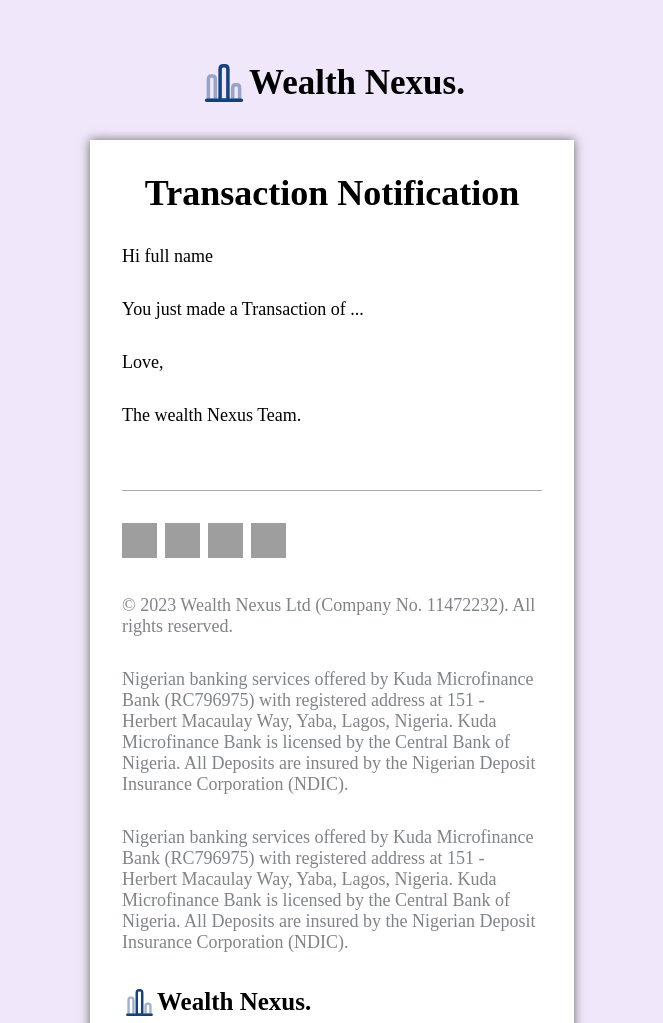
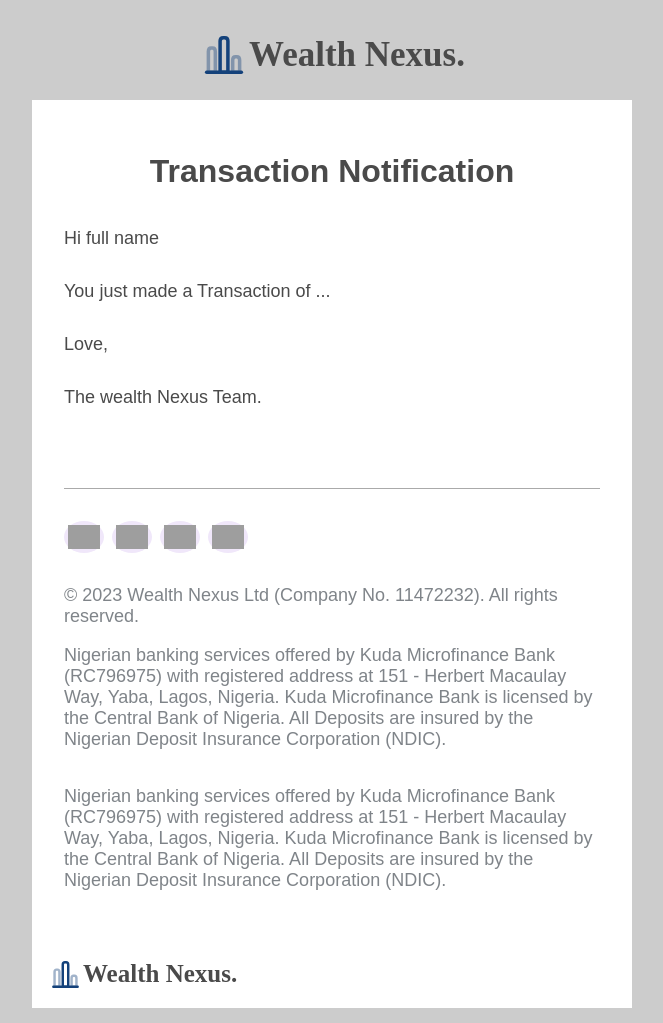
Before and after one commit to PCollinx/template, a plain HTML site: page index.html in a window 1280 px wide. Shown: the top 1023 px of the page, without its empty margins (308-971 px from the left). Drawn offline with Linux system fonts and the light colour scheme; grey boxes are pictures that could not be loaded.

Commit message:
quick fix

```diff
--- a/index.html
+++ b/index.html
@@ -1,29 +1,48 @@
-<!DOCTYPE html>
-<html lang="en">
+<!DOCTYPE html PUBLIC "-//W3C//DTD XHTML 1.0 Transitional//EN" "http://www.w3.org/TR/xhtml1/DTD/xhtml1-transitional.dtd">
+<html xmlns="http://www.w3.org/1999/xhtml">
 <head>
-    <meta charset="UTF-8">
+	<meta http-equiv="Content-Type" content="text/html; charset=utf-8" />
+	<meta http-equiv="X-UA-Compatible" content="IE=edge" />
 	<meta name="viewport" content="width=device-width, initial-scale=1.0">
-    <title>Email Template</title>
-</head>
-
+	<title>HTML Email</title>
 	<style type="text/css">
-@import url('https://fonts.googleapis.com/css2?family=Lato:wght@400;900&display=swap');
-* {
+		body {
 			margin: 0;
-	border: 0;
+			background-color: #cccccc;
+		}
+		table {
+			border-spacing: 0;
+		}
+		td {
 			padding: 0;
 		}
-body {
-    font-size: 18px;
-    background-color: #f0e7fa;
-    max-width: 700px;
+		img {
+			border: 0;
+		}
+
+        .wrapper {
+            width: 100%;
+            table-layout: fixed;
+            background-color: #cccccc;
+            padding: 10px 0 40px 0;
+        }
+
+        .main {
             margin: 0 auto;
-    padding: 2%;
+            width: 100%;
+            max-width: 600px;
+            background-color: #fff;
+            border-spacing: 0;
+            font-family: sans-serif;
+            color: #4a4a4a;
         }
+
         .title {
-    margin-top: 2rem;
+            text-align: center;
+            padding: 20px;
             display: flex;
             justify-content: center;
+            align-items: center;
 
         }
 
@@ -31,6 +50,7 @@ body {
             display: flex;
             flex-direction: row;
             align-items: center;
+            justify-content: center;
         }
 
         .logo-icon {
@@ -40,27 +60,15 @@ body {
             width: 50px;
             height: 50px;
         }
-.logo-icon-2 {
-    width: 35px;
-    height: 35px;
-}
-
         .logo-name {
             font-size: 35px;
             font-weight: 900;
             white-space: nowrap;
             font-family: 'Merriweather', serif;
         }
-.logo-name-2 {
-    font-size: 25px;
-}
-
-.main {
+        .header {
             background-color: #fff;
-    box-shadow: 0 0 10px #666;
-    width: 60%;
-    margin: 2rem auto;
-    padding: 2rem 2rem 4rem 2rem;
+            padding: 2rem;
 
             display: flex;
             flex-direction: column;
@@ -69,9 +77,9 @@ body {
         .notif {
             display: flex;
             flex-direction: column;
-    gap: 2rem;
+
+            padding-bottom: 4rem;
             border-bottom: 1px solid #aaa;
-    padding-bottom: 4rem;
         }
         .notif h1 {
             text-align: center;
@@ -79,7 +87,26 @@ body {
 
         .notif p {
             font-size: 18px;
+            margin-block: 1rem;
         }
+
+        .socials a {
+            padding: 4px;
+            background-color: #f0e7fa;
+            border-radius: 50%;
+        }
+
+        .logo-icon-2 {
+            width: 35px;
+            height: 35px;
+        }
+
+
+        .logo-name-2 {
+            font-size: 25px;
+        }
+
+
 
         .socials {
             display: flex;
@@ -92,19 +119,17 @@ body {
         .content {
             display: flex;
             flex-direction: column;
-    gap: 2rem;
             font-size: 18px;
             color: rgba(73, 80, 87, .7);
         }
         .content-details {
             display: flex;
             flex-direction: column;
-    gap: 2rem;
         }
 
+        /* Media Query */
+
 		@media screen and (max-width: 600px) {
-    .mine {
-    }
 
             .logo-icon {
                 width: 35px;
@@ -114,7 +139,7 @@ body {
                 width: 25px;
                 height: 25px;
             }
-    .main {
+            .header {
                 width: 75%;
             }
             .notif {
@@ -127,9 +152,11 @@ body {
             .notif p {
                 font-size: 16px;
             }
-    .socials {
+
+            /* .socials {
                 gap: 5px;
-    }
+            } */
+
             .content {
                 gap: 1.5rem;
                 font-size: 16px;
@@ -143,21 +170,39 @@ body {
             .logo-name-2 {
                 font-size: 20px;
             }
+
 		}
-
-
 	</style>
+</head>
 
 
 <body>
-    <div class="title">
+    <center class="wrapper">
+
+        <table class="main" align="center">
+
+             <!-- LOGO  -->
+
+            <tr>
+                <td>
+                    <table width="100%" style="background-color: #cccccc; border: none; ">
+                        <tr>
+                            <td class="title">
                                 <div class="logotype">
                                     <svg class="logo-icon" viewBox="-2.4 -2.4 28.80 28.80" fill="none" xmlns="http://www.w3.org/2000/svg" transform="matrix(1, 0, 0, 1, 0, 0)"><g id="SVGRepo_bgCarrier" stroke-width="0"></g><g id="SVGRepo_tracerCarrier" stroke-linecap="round" stroke-linejoin="round"></g><g id="SVGRepo_iconCarrier"> <path d="M2 22H22" stroke="#14427b" stroke-width="2.016" stroke-miterlimit="10" stroke-linecap="round" stroke-linejoin="round"></path> <path d="M9.75 4V22H14.25V4C14.25 2.9 13.8 2 12.45 2H11.55C10.2 2 9.75 2.9 9.75 4Z" stroke="#14427b" stroke-width="2.016" stroke-linecap="round" stroke-linejoin="round"></path> <path opacity="0.4" d="M3 10V22H7V10C7 8.9 6.6 8 5.4 8H4.6C3.4 8 3 8.9 3 10Z" stroke="#14427b" stroke-width="2.016" stroke-linecap="round" stroke-linejoin="round"></path> <path opacity="0.4" d="M17 15V22H21V15C21 13.9 20.6 13 19.4 13H18.6C17.4 13 17 13.9 17 15Z" stroke="#14427b" stroke-width="2.016" stroke-linecap="round" stroke-linejoin="round"></path> </g></svg>
                                     <span class="logo-name">Wealth Nexus.</span>
                                 </div>
-    </div>
+                            </td>
+                        </tr>
+                    </table>
+                </td>
+            </tr>
 
-    <div class="main">
+            <tr>
+                <td>
+                    <table width="100%">
+                        <tr>
+                            <td class="header">
                                 <div class="notif">
                                     <h1>Transaction Notification</h1>
                                     <p>Hi <span>full name</span></p>
@@ -165,23 +210,61 @@ body {
                                     <p>Love,</p>
                                     <p>The wealth Nexus Team.</p>
                                 </div>
-        <div class="socials">
-            <li><a href=""><img width="35px" height="35px" src="https://firebasestorage.googleapis.com/v0/b/vote-component.appspot.com/o/facebook.png?alt=media&token=831fb175-7028-4f50-addb-51cf67e6917e" alt=""></a></li>
-            <li><a href=""><img width="35px" height="35px" src="https://firebasestorage.googleapis.com/v0/b/vote-component.appspot.com/o/instagram.png?alt=media&token=4f779945-6afa-48bc-b77a-d4df6bc1aa58"alt=""></a></li>
-            <li><a href=""><img width="35px" height="35px" src="https://firebasestorage.googleapis.com/v0/b/vote-component.appspot.com/o/whatsapp-svgrepo-com.svg?alt=media&token=f2699821-b074-4f27-97b3-00bc94ac737b" alt=""></a></li>
-            <li><a href=""><img width="35px" height="35px" src="https://firebasestorage.googleapis.com/v0/b/vote-component.appspot.com/o/twitter.png?alt=media&token=51cb6c50-a69a-4fe5-8f82-903b4d55e17b" alt=""></a></li>
-        </div>
-        <div class="content">
+                            </td>
+                        </tr>
+                    </table>
+                </td>
+            </tr>
+
+<!--  social media -->
+
+            <tr>
+                <td>
+                    <table width="100%" style="padding-left: 2rem;">
+                        <tr>
+                            <td class="socials">
+                                <a href=""><img width="32" src="https://firebasestorage.googleapis.com/v0/b/vote-component.appspot.com/o/facebook.png?alt=media&token=831fb175-7028-4f50-addb-51cf67e6917e" alt=""></a>
+                                <a href=""><img width="32" src="https://firebasestorage.googleapis.com/v0/b/vote-component.appspot.com/o/instagram.png?alt=media&token=4f779945-6afa-48bc-b77a-d4df6bc1aa58"alt=""></a>
+                                <a href=""><img width="32" src="https://firebasestorage.googleapis.com/v0/b/vote-component.appspot.com/o/whatsapp-svgrepo-com.svg?alt=media&token=f2699821-b074-4f27-97b3-00bc94ac737b" alt=""></a>
+                                <a href=""><img width="32" src="https://firebasestorage.googleapis.com/v0/b/vote-component.appspot.com/o/twitter.png?alt=media&token=51cb6c50-a69a-4fe5-8f82-903b4d55e17b" alt=""></a>
+                            </td>
+                        </tr>
+
+                    </table>
+                </td>
+            </tr>
+
+            <tr>
+                <td>
+                    <table width="100%" style="padding: 2rem;">
+                        <tr>
+                            <td class="content">
                                 <div class="copyright"> &copy;  2023 Wealth Nexus Ltd (Company No. 11472232). All rights reserved.</div>
                                 <div class="content-details">
                                     <p>Nigerian banking services offered by Kuda Microfinance Bank (RC796975) with registered address at 151 - Herbert Macaulay Way, Yaba, Lagos, Nigeria. Kuda Microfinance Bank is licensed by the Central Bank of Nigeria. All Deposits are insured by the Nigerian Deposit Insurance Corporation (NDIC).</p>
                                     <p>Nigerian banking services offered by Kuda Microfinance Bank (RC796975) with registered address at 151 - Herbert Macaulay Way, Yaba, Lagos, Nigeria. Kuda Microfinance Bank is licensed by the Central Bank of Nigeria. All Deposits are insured by the Nigerian Deposit Insurance Corporation (NDIC).</p>
                                 </div>
-        </div>
-        <div class="logotype">
+                            </td>
+                        </tr>
+                    </table>
+                </td>
+            </tr>
+
+            <tr>
+                <td>
+                    <table style="padding: 1rem;">
+                        <tr>
+                            <td class="logotype">
                                 <svg class="logo-icon logo-icon-2" viewBox="-2.4 -2.4 28.80 28.80" fill="none" xmlns="http://www.w3.org/2000/svg" transform="matrix(1, 0, 0, 1, 0, 0)"><g id="SVGRepo_bgCarrier" stroke-width="0"></g><g id="SVGRepo_tracerCarrier" stroke-linecap="round" stroke-linejoin="round"></g><g id="SVGRepo_iconCarrier"> <path d="M2 22H22" stroke="#14427b" stroke-width="2.016" stroke-miterlimit="10" stroke-linecap="round" stroke-linejoin="round"></path> <path d="M9.75 4V22H14.25V4C14.25 2.9 13.8 2 12.45 2H11.55C10.2 2 9.75 2.9 9.75 4Z" stroke="#14427b" stroke-width="2.016" stroke-linecap="round" stroke-linejoin="round"></path> <path opacity="0.4" d="M3 10V22H7V10C7 8.9 6.6 8 5.4 8H4.6C3.4 8 3 8.9 3 10Z" stroke="#14427b" stroke-width="2.016" stroke-linecap="round" stroke-linejoin="round"></path> <path opacity="0.4" d="M17 15V22H21V15C21 13.9 20.6 13 19.4 13H18.6C17.4 13 17 13.9 17 15Z" stroke="#14427b" stroke-width="2.016" stroke-linecap="round" stroke-linejoin="round"></path> </g></svg>
                                 <span class="logo-name logo-name-2">Wealth Nexus.</span>
-        </div>
-    </div>
+                            </td>
+                        </tr>
+                    </table>
+                </td>
+            </tr>
+
+        </table>
+
+    </center>
 </body>
 </html>
```
Lines whose indentation alone changed are shown as unchanged.
